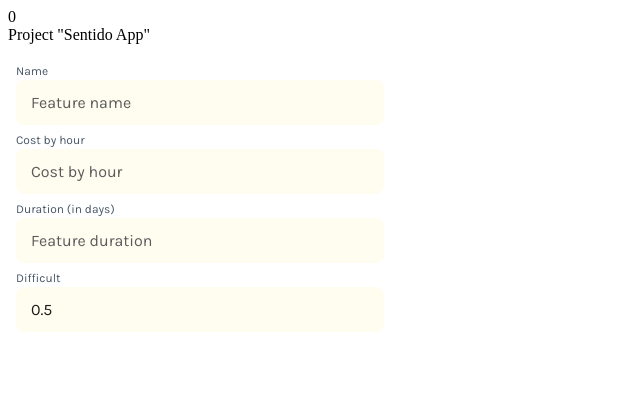
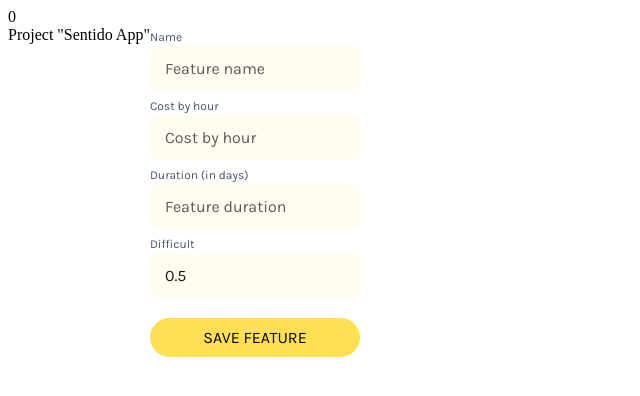
Before and after one commit to minskylab/social-project-simulator, a Next.js app: page /simulator in a window 1280 px wide. Shown: the top 396 px of the page, without its empty margins (0-640 px from the left). Built offline with nearby package versions, Linux system fonts and the light colour scheme.

Commit message:
minky button implemented, still work in progress

```diff
--- /dev/null
+++ b/components/MInskyButton.tsx
@@ -0,0 +1,31 @@
+import React, { FunctionComponent } from "react";
+import styled from "styled-components";
+
+const Button = styled.button`
+    padding: 10px 12px;
+    background-color: #ffdf53;
+    font-family: "Karla", sans-serif;
+    font-size: 16px;
+    border: none;
+    border-radius: 24px;
+    transition: 0.3s;
+
+    :focus {
+        outline: 0;
+    }
+
+    :hover {
+        background-color: #f7cf1e;
+        cursor: pointer;
+    }
+`;
+
+interface MinkyButtonProps {
+    text: string;
+}
+
+const Minskybutton: FunctionComponent<MinkyButtonProps> = props => {
+    return <Button>{props.text.toUpperCase()}</Button>;
+};
+
+export default Minskybutton;
--- a/components/MinskyInput.tsx
+++ b/components/MinskyInput.tsx
@@ -4,7 +4,7 @@ import React, { ChangeEventHandler, FunctionComponent, useState } from "react";
 interface MinskyInputProps {
     value: any;
     onChange: (newVal: string) => void;
-    type: "text" | "number" | "password";
+    type: "text" | "number" | "password" | "tel";
     placeholder?: string;
     label?: string;
 }
@@ -18,14 +18,26 @@ const Input = styled.input`
     font-family: "Karla", sans-serif;
     color: #1b1b1b;
     transition: 0.3s;
+
     ::placeholder {
         color: #5b5b5b;
     }
+
     :focus {
         outline: none;
         border: 0.5px solid #1b1b1b;
         box-shadow: 0 0 0.5px 0.5px #ffc48244;
         background-color: #fff6d2;
+    }
+
+    ::-webkit-inner-spin-button {
+        -webkit-appearance: none;
+        margin: 0;
+    }
+
+    ::-webkit-outer-spin-button {
+        -webkit-appearance: none;
+        margin: 0;
     }
 `;
 
@@ -33,12 +45,13 @@ const InputWrapper = styled.div`
     display: flex;
     flex-flow: column;
     font-family: "Karla", sans-serif;
-    padding: 4px 8px;
+    padding: 4px 0;
 `;
 
 interface LabelProps {
     focus?: boolean;
 }
+
 const Label = styled.label<LabelProps>`
     font-size: 12px;
     transition: 0.3s;
--- a/components/ProjectCard.tsx
+++ b/components/ProjectCard.tsx
@@ -2,6 +2,7 @@ import React, { FunctionComponent, useEffect, useState } from "react";
 import styled from "styled-components";
 import { Project } from "../logic";
 import MinskyInput from "./MinskyInput";
+import Minskybutton from "./MInskyButton";
 
 interface ProjectCardProps {
     project: Project;
@@ -16,6 +17,14 @@ interface NewFeatureState {
 
 const NewFeatureBox = styled.div`
     max-width: 24em;
+    display: flex;
+    flex-flow: column;
+`;
+
+const ProjectRepresentation = styled.div``;
+
+const GlobalWrapper = styled.div`
+    display: flex;
 `;
 
 const ProjectCard: FunctionComponent<ProjectCardProps> = props => {
@@ -26,15 +35,15 @@ const ProjectCard: FunctionComponent<ProjectCardProps> = props => {
     }, [props.project]);
 
     return (
-        <div>
-            <div>
+        <GlobalWrapper>
+            <ProjectRepresentation>
                 <div>Project "{props.project.name}"</div>
                 <ul>
                     {props.project.features.map(f => {
                         return <li>{f.name}</li>;
                     })}
                 </ul>
-            </div>
+            </ProjectRepresentation>
             <NewFeatureBox>
                 <MinskyInput
                     type={"text"}
@@ -61,11 +70,13 @@ const ProjectCard: FunctionComponent<ProjectCardProps> = props => {
                     type="number"
                     value={newFeature.difficult}
                     placeholder={"Feature difficult"}
-                    onChange={(val: string) => setNewFeature({ difficult: Number.parseInt(val) })}
+                    onChange={(val: string) => setNewFeature({ difficult: Number.parseFloat(val) })}
                     label={"Difficult"}
                 />
+                <div style={{ height: "16px" }}></div>
+                <Minskybutton text={"Save Feature"} />
             </NewFeatureBox>
-        </div>
+        </GlobalWrapper>
     );
 };
 
```
